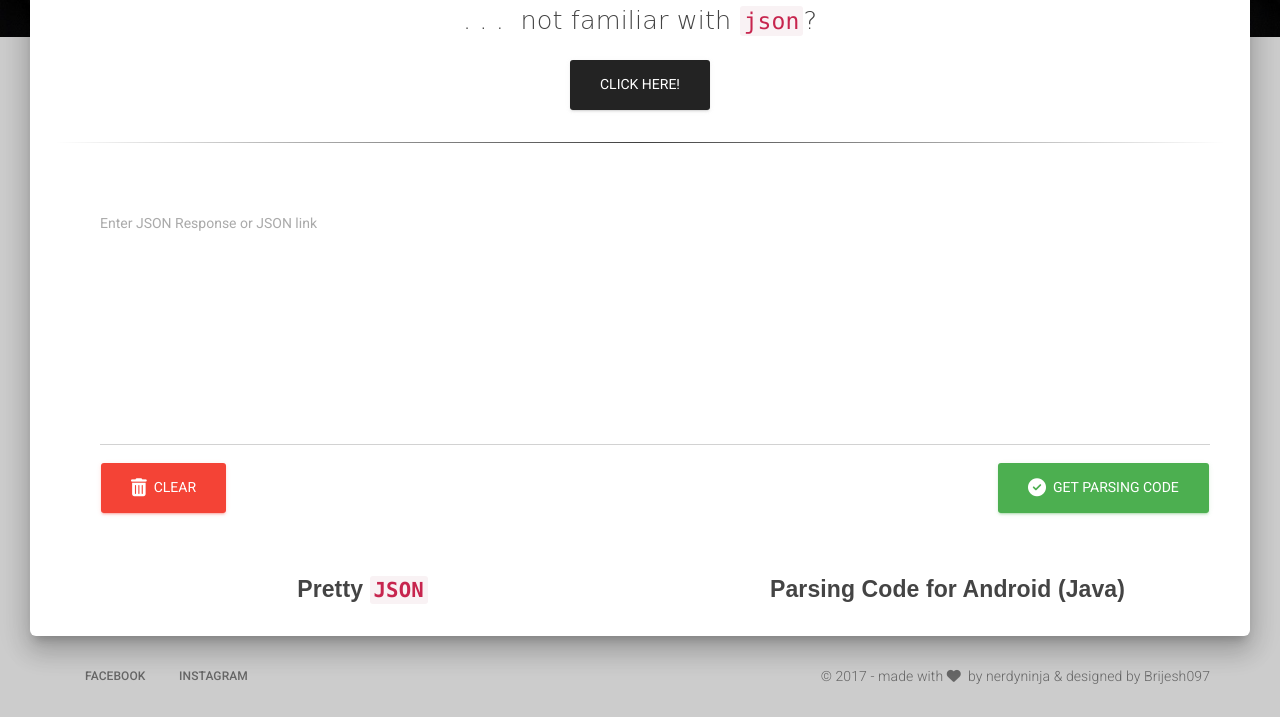
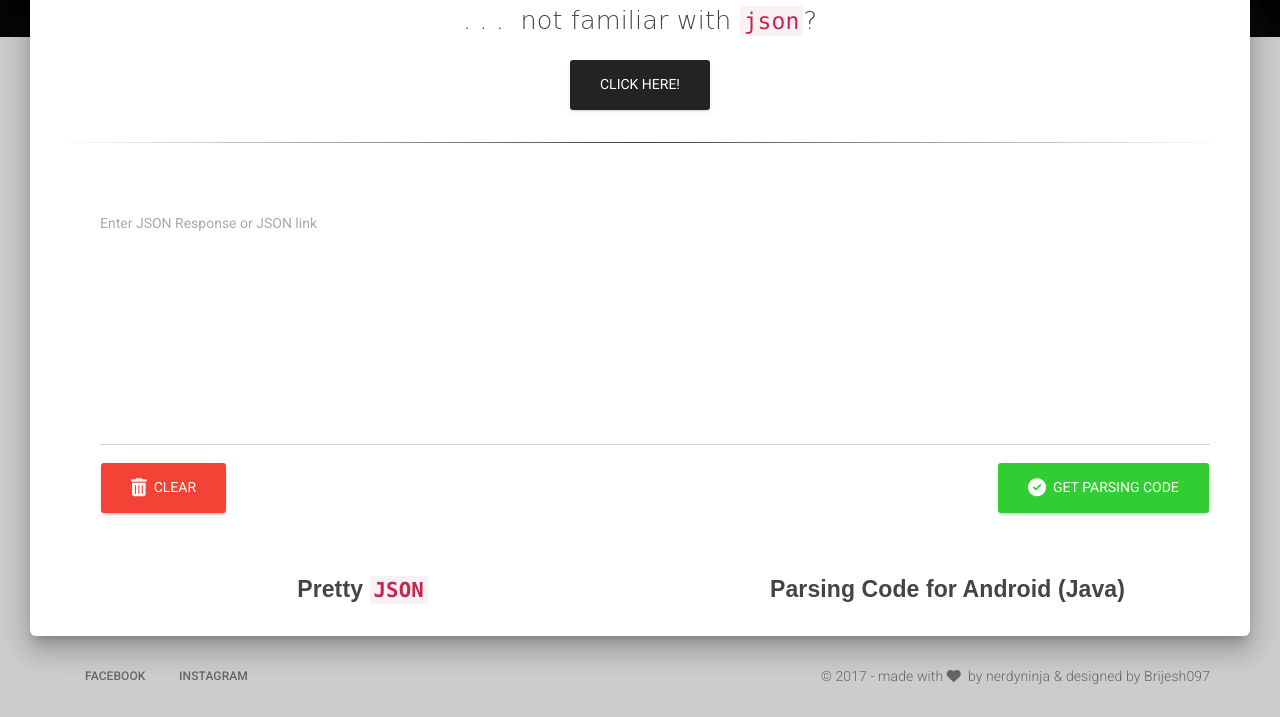
Before and after one commit to prabhuomkar/json-coder, a plain HTML site: page index.html in a window 1280 px wide. Shown: the part 343-1060 px from the top of the page. Drawn offline with Linux system fonts and the light colour scheme; a web font is replaced by a local one.

Commit message:
success color chngd

```diff
--- a/index.html
+++ b/index.html
@@ -119,7 +119,7 @@
                                 <button type="reset" onclick="resetJSON()" class="btn btn-danger"><i class="fa fa-trash"></i> &nbsp;Clear</button>
                             </div>
                             <div class="col-lg-8 col-md-8 col-sm-8 col-xs-8">
-                                <button type="submit" class="btn btn-success pull-right" id="submit-json-btn"><i class="fa fa-check-circle"></i> &nbsp;GET PARSING CODE</button>
+                                <button type="submit" class="btn btn-success pull-right" id="submit-json-btn" style="background-color:#32CD32;"><i class="fa fa-check-circle"></i> &nbsp;GET PARSING CODE</button>
                             </div>
                         </div>
                         <div class="row" id="show-box">
```
